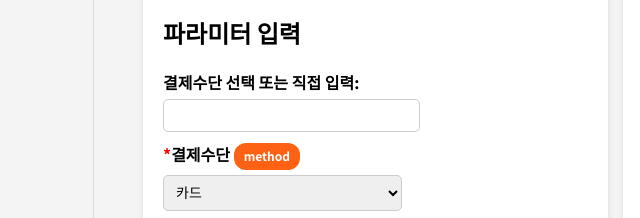
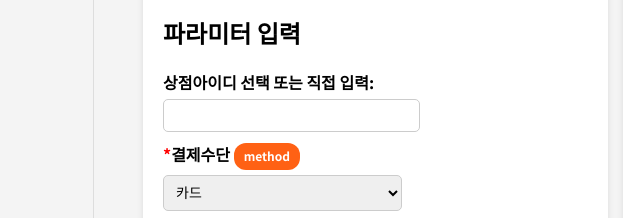
Before and after one commit to hchanhi/hecto_payment, a website: page public/payment.html in a window 1280 px wide. Shown: the part 578-796 px from the top of the page, 147-787 px from the left. Drawn offline with nearby package versions, Linux system fonts and the light colour scheme.

Commit message:
Update payment.html

```diff
--- a/public/payment.html
+++ b/public/payment.html
@@ -57,7 +57,7 @@
   <div class="wrapper">
     <div class="container">
       <h2>파라미터 입력</h2>
-      <label for="mchtId">결제수단 선택 또는 직접 입력:</label>
+      <label for="mchtId">상점아이디 선택 또는 직접 입력:</label>
         <input type="text" id="mchtId" list="mchtId-options" required />
         <datalist id="mchtId-options">
           <option value="nxca_jt_il">nxca_jt_il : 신용카드 인증 결제</option>
```
